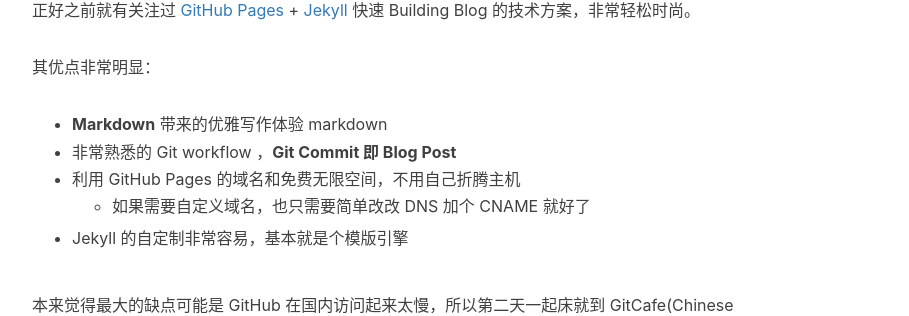
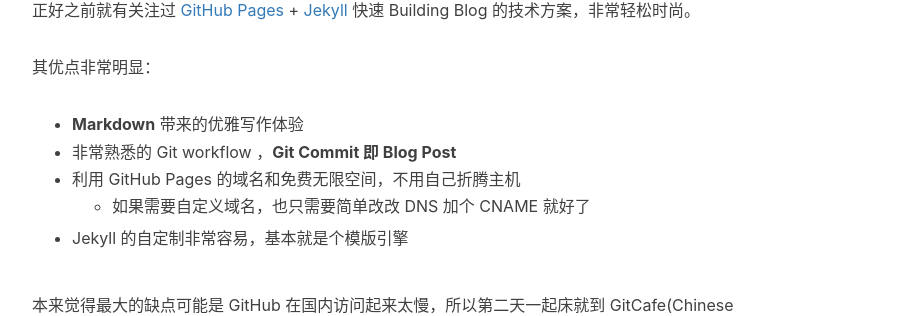
Before and after one commit to Ceekay-Shen/Ceekay-Shen.github.io, a Jekyll site: the page built from _posts/2014-01-29-hello-2015.markdown, in a window 1280 px wide and 900 px high, scrolled down 1077 px. Shown: the part 146-462 px from the top of the window, without its empty margins (233-1142 px from the left). Built offline with Jekyll 4.4.1, drawn with Linux system fonts in a browser that asks for light colours; nearby versions of some CDN libraries; comment, search, counter and statistics services are not loaded.

Commit message:
还原
Co-Authored-By: Shen <ceekay-shen@users.noreply.github.com>

```diff
--- a/_posts/2014-01-29-hello-2015.markdown
+++ b/_posts/2014-01-29-hello-2015.markdown
@@ -40,7 +40,7 @@
 
 其优点非常明显：
 
-* **Markdown** 带来的优雅写作体验 markdown
+* **Markdown** 带来的优雅写作体验
 * 非常熟悉的 Git workflow ，**Git Commit 即 Blog Post**
 * 利用 GitHub Pages 的域名和免费无限空间，不用自己折腾主机
 	* 如果需要自定义域名，也只需要简单改改 DNS 加个 CNAME 就好了
```
